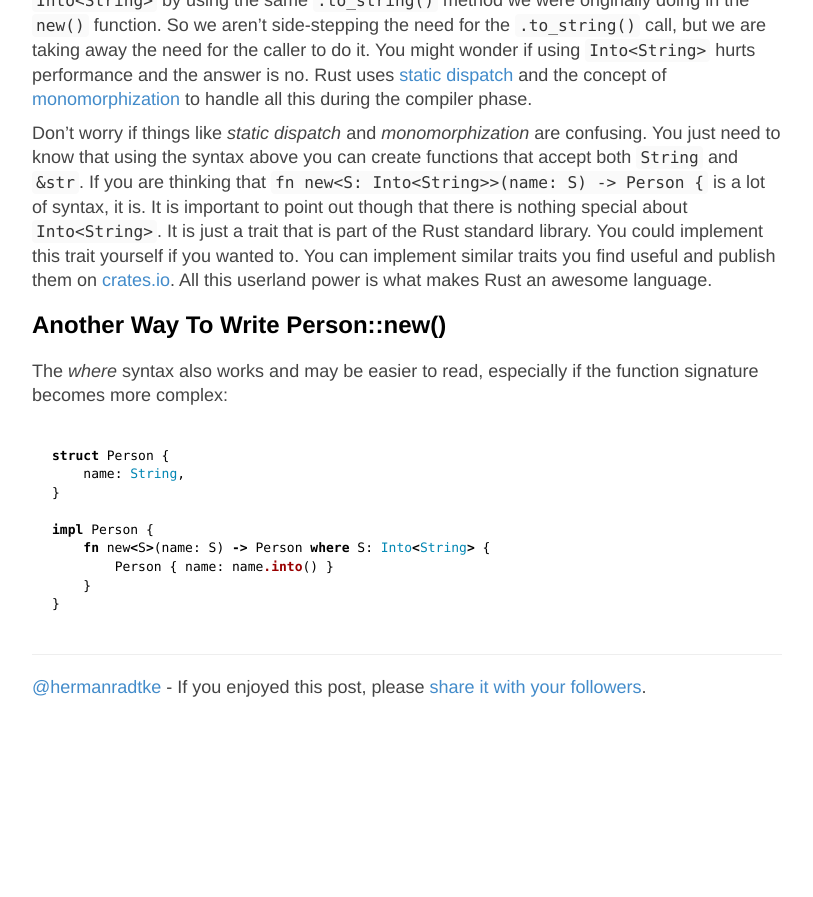
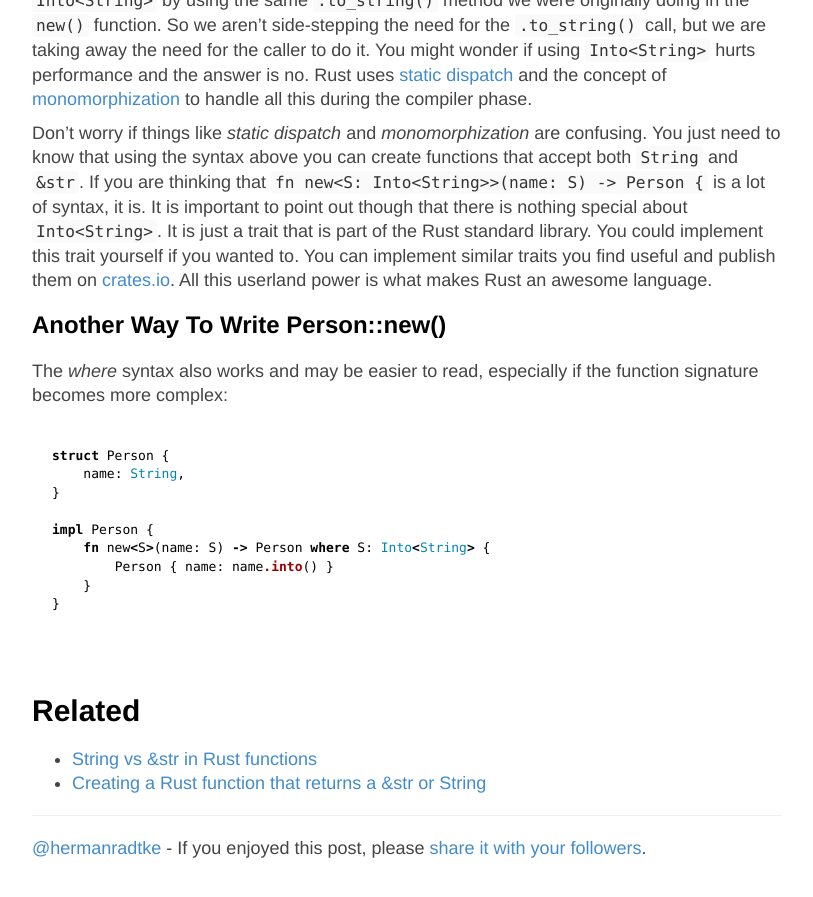
Before and after one commit to hjr3/hjr3.github.io, a Jekyll site: the page built from _posts/2015-05-06-creating-a-rust-function-that-accepts-string-or-str.md, in a window 1280 px wide and 900 px high, scrolled down 1850 px. Shown: the top 897 px of the window, without its empty margins (233-1046 px from the left). Built offline with Jekyll 4.4.1, drawn with Linux system fonts in a browser that asks for light colours; before the commit the page ends 2589 px from its top, so only the background shows below that.

Commit message:
Add some more related links

````diff
--- a/_posts/2015-05-06-creating-a-rust-function-that-accepts-string-or-str.md
+++ b/_posts/2015-05-06-creating-a-rust-function-that-accepts-string-or-str.md
@@ -80,6 +80,11 @@ impl Person {
 }
 ```
 
+## Related
+
+   * [String vs &str in Rust functions](http://hermanradtke.com/2015/05/03/string-vs-str-in-rust-functions.html)
+   * [Creating a Rust function that returns a &str or String](http://hermanradtke.com/2015/05/29/creating-a-rust-function-that-returns-string-or-str.html)
+
 [last post]: /2015/05/03/string-vs-str-in-rust-functions.html
 [Into trait]: http://doc.rust-lang.org/nightly/core/convert/trait.Into.html
 [Generics]: http://doc.rust-lang.org/nightly/book/generics.html
````
Also changed, not shown: _posts/2015-05-29-creating-a-rust-function-that-returns-string-or-str.md (+5 -0 lines).
